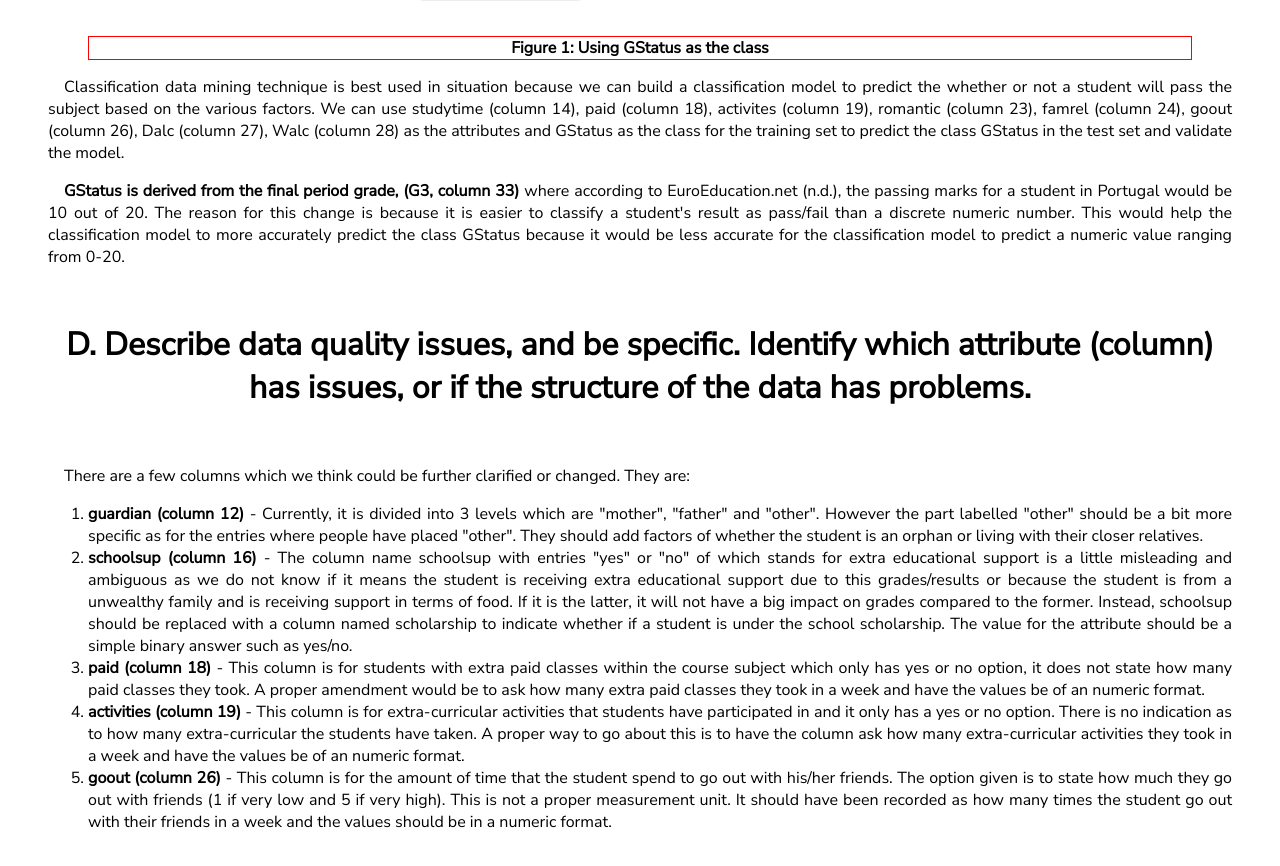
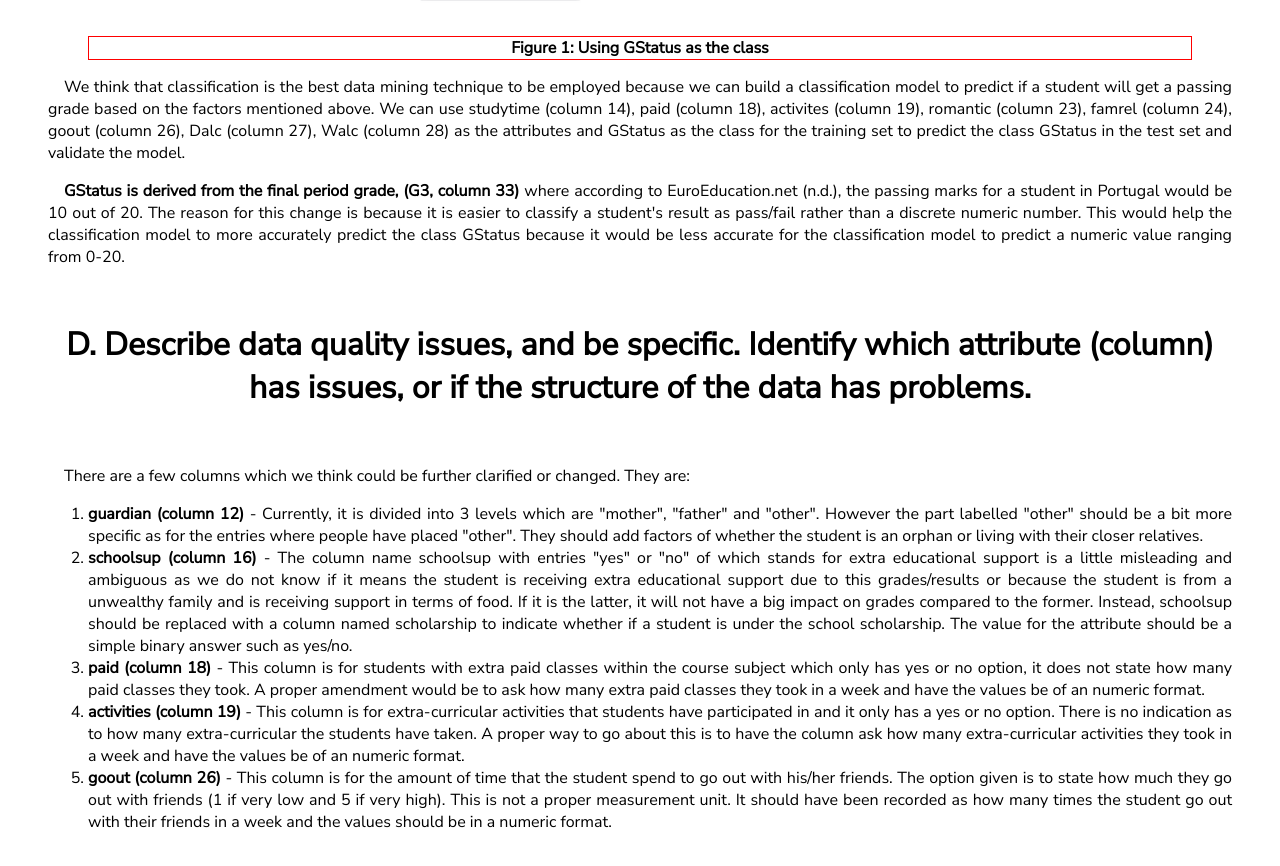
Before and after one commit to TiewKH/TiewKH.github.io, a plain HTML site: page ass1p1.html in a window 1280 px wide. Shown: the part 3098-3964 px from the top of the page. Drawn offline with Linux system fonts and the light colour scheme.

Commit message:
First part done

```diff
--- a/ass1p1.html
+++ b/ass1p1.html
@@ -261,8 +261,8 @@
 		</p>
 
 		<p>
-			<tab1></tab1>Classification data mining technique is best used in situation because we can build a classification model to
-			predict the whether or not a student will pass the subject based on the various factors. We can use studytime (column 14), paid (column 18),
+			<tab1></tab1>We think that classification is the best data mining technique to be employed because we can build a classification model to
+			predict if a student will get a passing grade based on the factors mentioned above. We can use studytime (column 14), paid (column 18),
 			activites (column 19), romantic (column 23), famrel (column 24), goout (column 26), Dalc (column 27), Walc (column 28)
 			as the attributes and GStatus as the class for the training set to predict the class GStatus in the test set and validate the model.
 		</p>
@@ -270,7 +270,7 @@
 		<p>
 			<tab1></tab1><b>GStatus is derived from the final period grade, (G3, column 33)</b> where according to EuroEducation.net (n.d.),
 			the passing marks for a student in Portugal would be 10 out of 20. The reason for this change is because it is easier to classify a student's
-			result as pass/fail than a discrete numeric number. This would help the classification model to more accurately predict the class GStatus
+			result as pass/fail rather than a discrete numeric number. This would help the classification model to more accurately predict the class GStatus
 			because it would be less accurate for the classification model to predict a numeric value ranging from 0-20.
 		</p>
 		</br>
```
